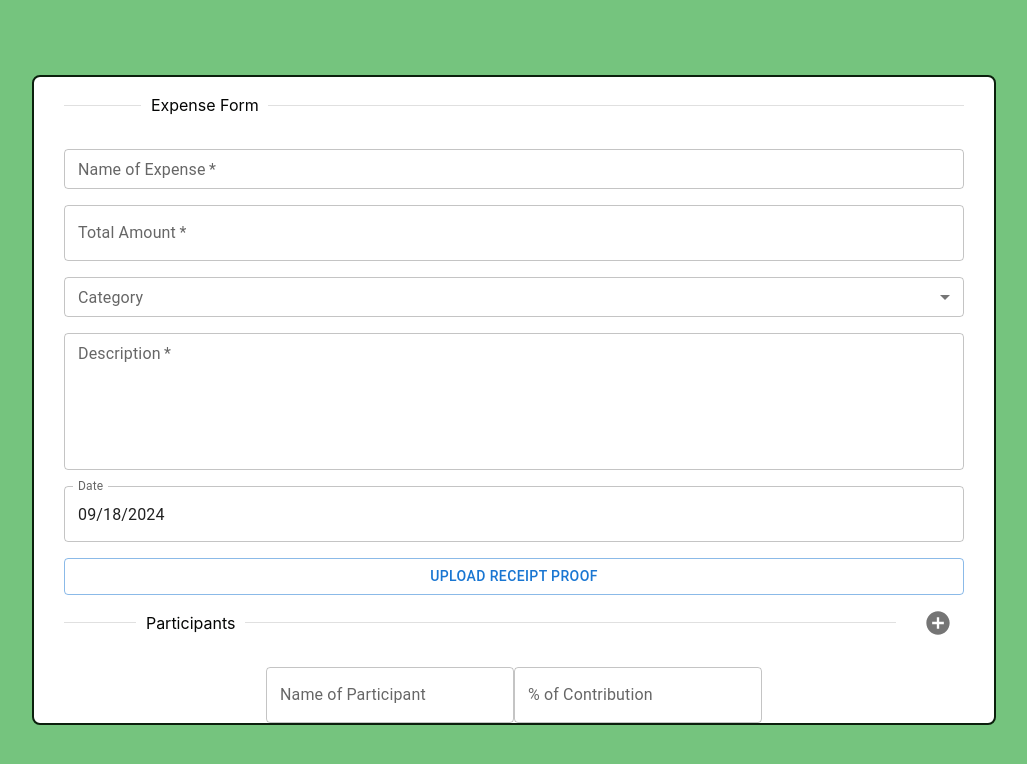
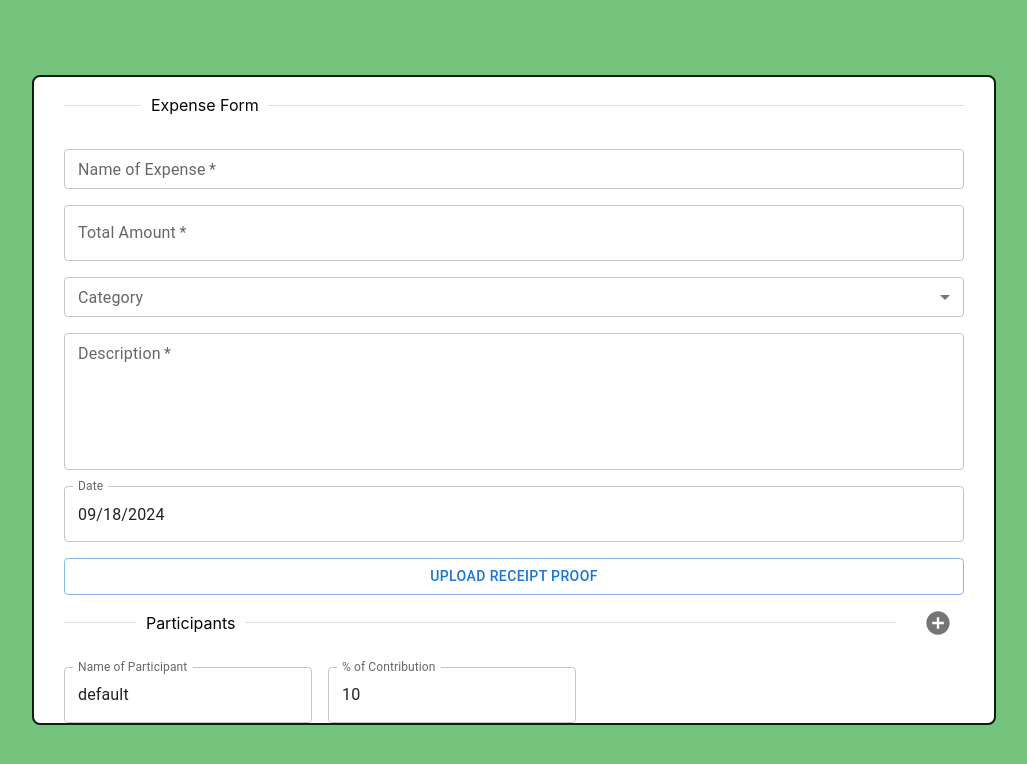
Before and after one commit to chingu-voyages/v51-tier2-team-26, a React (Vite) app: page / in a window 1280 px wide. Shown: the top 764 px of the page, without its empty margins (126-1153 px from the left). Built offline with nearby package versions, Linux system fonts and the light colour scheme.

Commit message:
Change Grid2 tags to Grid tags

```diff
--- a/src/components/ExpenseForm/ExpenseForm.jsx
+++ b/src/components/ExpenseForm/ExpenseForm.jsx
@@ -1,6 +1,7 @@
 import { useState } from 'react';
 import dayjs from 'dayjs';
-import { Backdrop, Box, Divider, Grid2 } from '@mui/material';
+import { Backdrop, Box, Divider } from '@mui/material';
+import Grid from '@mui/material/Grid2';
 import { LocalizationProvider } from '@mui/x-date-pickers/LocalizationProvider';
 import { AdapterDayjs } from '@mui/x-date-pickers/AdapterDayjs';
 import FileUploadButton from './Fields/FileUploadButton';
@@ -80,14 +81,14 @@ export default function ExpenseForm() {
             width: '0.75',
             margin: 'auto',
           }}>
-          <Grid2
+          <Grid
             container
             spacing={2}
             sx={{ display: 'flex', flexDirection: 'column', paddingX: '30px' }}>
             <Divider textAlign='left' sx={{ color: '#040504', marginY: 2 }}>
               Expense Form
             </Divider>
-            <Grid2 container sx={{ display: 'flex', flexDirection: 'column' }}>
+            <Grid container sx={{ display: 'flex', flexDirection: 'column' }}>
               <InputField
                 name='name'
                 label='Name of Expense'
@@ -124,15 +125,15 @@ export default function ExpenseForm() {
                 multiline
                 rows={5.2}
               />
-            </Grid2>
-            <Grid2 fullWidth>
+            </Grid>
+            <Grid fullWidth>
               <DatePickerField
                 value={dayjs(formData.date)}
                 onChange={handleDateChange}
               />
-            </Grid2>
+            </Grid>
             <FileUploadButton />
-          </Grid2>
+          </Grid>
           <ParticipantsSection />
         </Box>
       </Backdrop>
--- a/src/components/ExpenseForm/Fields/FileUploadButton.jsx
+++ b/src/components/ExpenseForm/Fields/FileUploadButton.jsx
@@ -1,12 +1,13 @@
-import { Grid2, Button } from '@mui/material';
+import { Button } from '@mui/material';
+import Grid from '@mui/material/Grid2';
 
 export default function FileUploadButton() {
   return (
-    <Grid2 fullWidth sx={{ display: 'flex', justifyContent: 'center' }}>
+    <Grid fullWidth sx={{ display: 'flex', justifyContent: 'center' }}>
       <Button variant='outlined' component='label' fullWidth>
         Upload Receipt Proof
         <input type='file' required hidden />
       </Button>
-    </Grid2>
+    </Grid>
   );
 }
--- a/src/components/ExpenseForm/ParticipantsSection/ParticipantInput.jsx
+++ b/src/components/ExpenseForm/ParticipantsSection/ParticipantInput.jsx
@@ -1,12 +1,21 @@
 import PropTypes from 'prop-types';
-import { Grid2, TextField } from '@mui/material';
+import { FormControl, TextField } from '@mui/material';
+import Grid from '@mui/material/Grid2';
 
 export default function ParticipantInput({ name, contribution }) {
   return (
-    <Grid2>
-      <TextField label='Name of Participant'>{name}</TextField>
-      <TextField label='% of Contribution'>{contribution}</TextField>
-    </Grid2>
+    <Grid container spacing={2}>
+      <Grid item xs={6}>
+        <FormControl fullWidth>
+          <TextField label='Name of Participant' fullWidth value={name} />
+        </FormControl>
+      </Grid>
+      <Grid item xs={6}>
+        <FormControl fullWidth>
+          <TextField label='% of Contribution' fullWidth value={contribution} />
+        </FormControl>
+      </Grid>
+    </Grid>
   );
 }
 
--- a/src/components/ExpenseForm/ParticipantsSection/ParticipantsSection.jsx
+++ b/src/components/ExpenseForm/ParticipantsSection/ParticipantsSection.jsx
@@ -1,5 +1,6 @@
 import { useState } from 'react';
-import { Grid2, Divider, IconButton } from '@mui/material';
+import { Divider, IconButton } from '@mui/material';
+import Grid from '@mui/material/Grid2';
 import AddCircleIcon from '@mui/icons-material/AddCircle';
 import ParticipantInput from './ParticipantInput';
 
@@ -9,11 +10,11 @@ export default function ParticipantsSection() {
   ]);
 
   return (
-    <Grid2
+    <Grid
       container
       spacing={2}
       sx={{ display: 'flex', flexDirection: 'column', paddingX: '30px' }}>
-      <Grid2
+      <Grid
         container
         alignItems='center'
         sx={{ display: 'flex', flexDirection: 'row', gap: 2 }}>
@@ -25,8 +26,8 @@ export default function ParticipantsSection() {
         <IconButton aria-label='add participant' size='large'>
           <AddCircleIcon fontSize='inherit' />
         </IconButton>
-      </Grid2>
+      </Grid>
       <ParticipantInput name='default' contribution='10' />
-    </Grid2>
+    </Grid>
   );
 }
```
